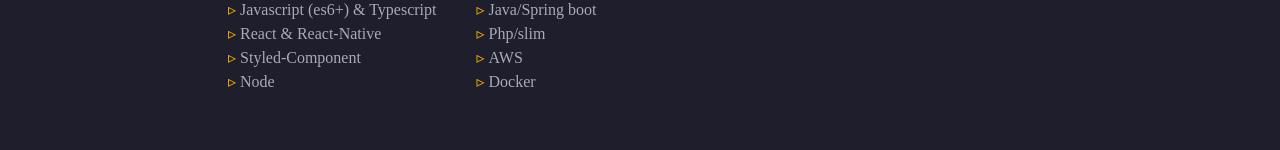
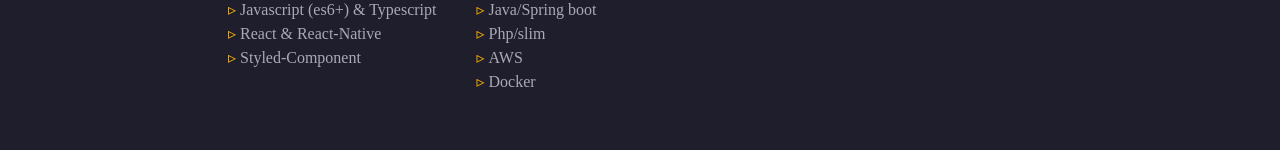
Before and after one commit to ndegealbert/Portfoliov3, a Next.js app: page / in a window 1280 px wide. Shown: the part 720-870 px from the top of the page. Built offline with nearby package versions, Linux system fonts and the light colour scheme.

Commit message:
Update about.js

```diff
--- a/pages/about/about.js
+++ b/pages/about/about.js
@@ -19,7 +19,7 @@
                     <li className={styles.li}>Javascript (es6+) & Typescript </li>
                     <li className={styles.li}>React & React-Native  </li>
                     <li className={styles.li}>Styled-Component</li>
-                    <li className={styles.li}>Node</li>
+
                 </ul>
                  </div>
                  <div className="back">
```
